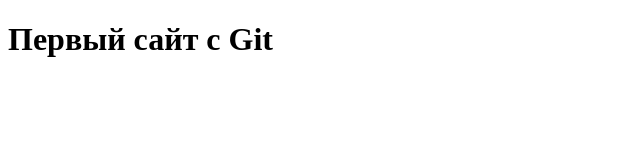
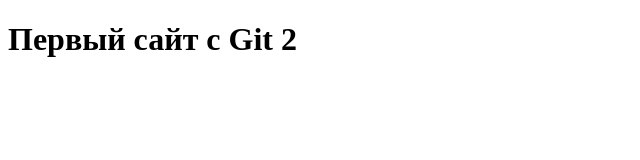
Before and after one commit to yevheniivolokitin/portfolio-site, a plain HTML site: page index.html in a window 1280 px wide. Shown: the full height of the page, 0-640 px from the left. Drawn offline with Linux system fonts and the light colour scheme.

Commit message:
add title

```diff
--- a/index.html
+++ b/index.html
@@ -7,6 +7,6 @@
       <title>GitHub</title>
    </head>
    <body>
-      <h1>Первый сайт с Git</h1>
+      <h1>Первый сайт с Git 2</h1>
    </body>
 </html>
```
